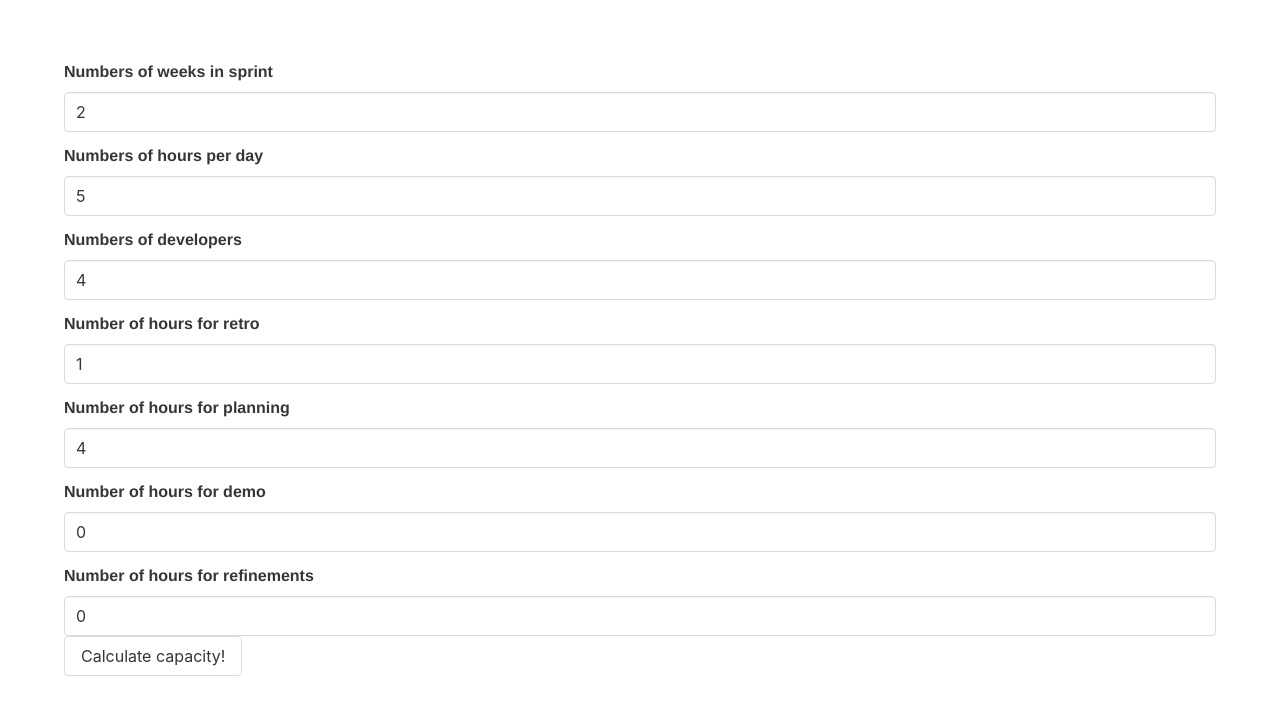
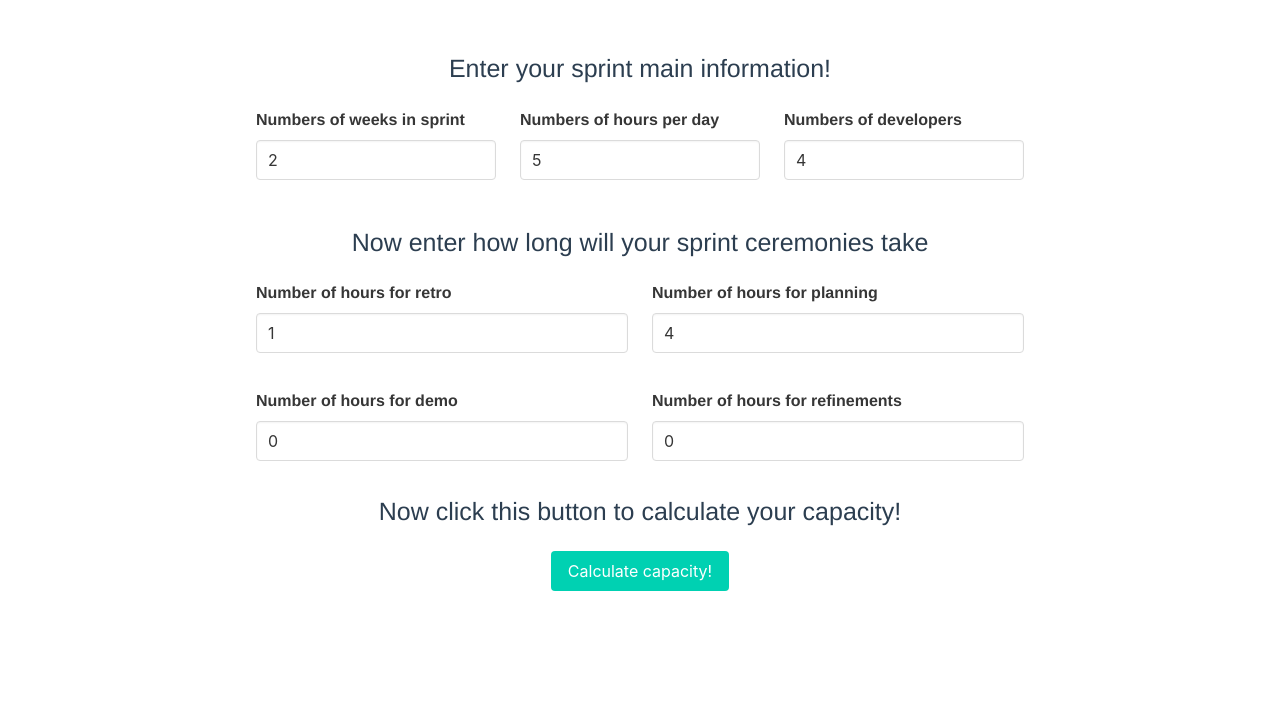
Before and after one commit to bsjhx/sprint-capacity-calculator, a Vue app: page / in a window 1280 px wide. Shown: the top 714 px of the page. Built offline with nearby package versions, Linux system fonts and the light colour scheme.

Commit message:
Added styling

```diff
--- a/src/App.vue
+++ b/src/App.vue
@@ -1,7 +1,13 @@
 <template>
     <div id="app" class="app-class">
         <div class="container">
-            <div class="field">
+
+            <div class="section-title">
+                Enter your sprint main information!
+            </div>
+
+            <div class="columns">
+                <div class="field column is-4">
                     <label class="label" for="weeksInSprint">Numbers of weeks in sprint</label>
                     <div class="control">
                         <input id="weeksInSprint"
@@ -12,7 +18,7 @@
                     </div>
                 </div>
 
-            <div class="field">
+                <div class="field column is-4">
                     <label class="label" for="hoursPerDay">Numbers of hours per day</label>
                     <div class="control">
                         <input id="hoursPerDay"
@@ -23,7 +29,7 @@
                     </div>
                 </div>
 
-            <div class="field">
+                <div class="field column is-4">
                     <label class="label" for="numberOfEmployees">Numbers of developers</label>
                     <div class="control">
                         <input id="numberOfEmployees"
@@ -33,8 +39,14 @@
                                v-model="numberOfEmployees">
                     </div>
                 </div>
+            </div>
 
-            <div class="field">
+            <div class="section-title">
+                Now enter how long will your sprint ceremonies take
+            </div>
+
+            <div class="columns">
+                <div class="field column is-6">
                     <label class="label" for="hoursForRetro">Number of hours for retro</label>
                     <div class="control">
                         <input id="hoursForRetro"
@@ -45,7 +57,7 @@
                     </div>
                 </div>
 
-            <div class="field">
+                <div class="field column is-6">
                     <label class="label" for="hoursForPlanning">Number of hours for planning</label>
                     <div class="control">
                         <input id="hoursForPlanning"
@@ -55,8 +67,9 @@
                                v-model="hoursForPlanning">
                     </div>
                 </div>
-
-            <div class="field">
+            </div>
+            <div class="columns">
+                <div class="field column is-6">
                     <label class="label" for="hoursForDemo">Number of hours for demo</label>
                     <div class="control">
                         <input id="hoursForDemo"
@@ -67,7 +80,7 @@
                     </div>
                 </div>
 
-            <div class="field">
+                <div class="field column is-6">
                     <label class="label" for="hoursForRefinements">Number of hours for refinements</label>
                     <div class="control">
                         <input id="hoursForRefinements"
@@ -78,9 +91,15 @@
                     </div>
                 </div>
             </div>
-        <div class="container">
-            <button class="button" v-on:click="calculateCapacity()">Calculate capacity!</button>
-            <p v-if="calculatedCapacity">{{calculatedCapacity}}</p>
+        </div>
+
+        <div class="section-title">
+            Now click this button to calculate your capacity!
+        </div>
+
+        <div class="container has-text-centered">
+                <button class="button is-primary" v-on:click="calculateCapacity()">Calculate capacity!</button>
+                <p class="capacity-section notification is-success" v-if="calculatedCapacity">{{calculatedCapacity}}</p>
         </div>
     </div>
 </template>
@@ -118,6 +137,17 @@
         -webkit-font-smoothing: antialiased;
         -moz-osx-font-smoothing: grayscale;
         color: #2c3e50;
-        margin-top: 60px;
+        margin: 50px 20%;
+    }
+
+    .section-title {
+        text-align: center;
+        margin: 20px;
+        font-size: 25px;
+    }
+
+    .capacity-section {
+        margin-top: 25px;
+        font-size: 40px;
     }
 </style>
```
Lines whose indentation alone changed are shown as unchanged.
